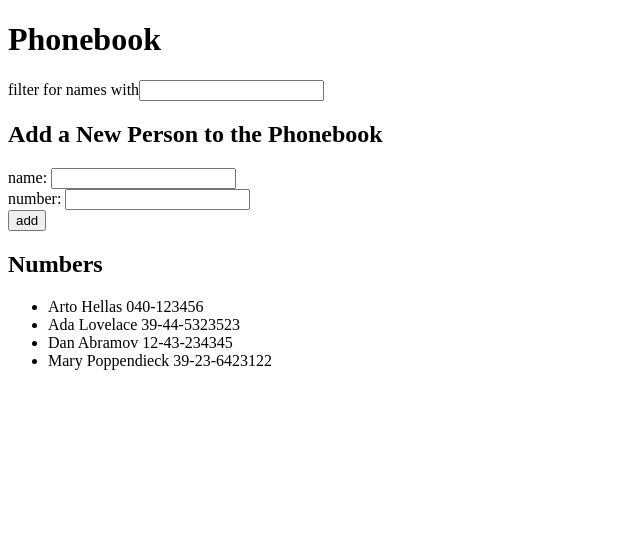
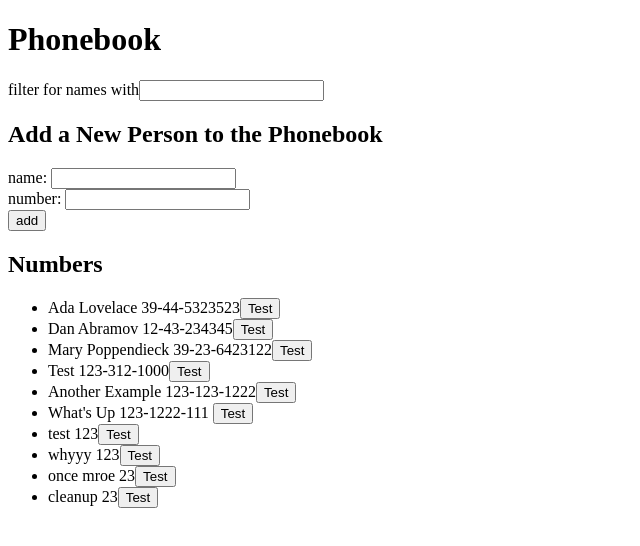
Before and after one commit to PansFortress/fullstackopen, a React (Create React App) app in the folder part2/phonebook/: page / in a window 1280 px wide. Shown: the top 546 px of the page, without its empty margins (0-640 px from the left). Built offline with nearby package versions, Linux system fonts and the light colour scheme; data requests are answered from the project's data file.

Commit message:
Why no work

```diff
--- a/part2/phonebook/db.json
+++ b/part2/phonebook/db.json
@@ -1,10 +1,5 @@
 {
-    "persons":[
-      {
-        "name": "Arto Hellas",
-        "number": "040-123456",
-        "id": 1
-      },
+  "persons": [
     {
       "name": "Ada Lovelace",
       "number": "39-44-5323523",
@@ -19,6 +14,41 @@
       "name": "Mary Poppendieck",
       "number": "39-23-6423122",
       "id": 4
+    },
+    {
+      "name": "Test",
+      "number": "123-312-1000",
+      "id": 5
+    },
+    {
+      "name": "Another Example",
+      "number": "123-123-1222",
+      "id": 6
+    },
+    {
+      "name": "What's Up",
+      "number": "123-1222-111 ",
+      "id": 7
+    },
+    {
+      "name": "test",
+      "number": "123",
+      "id": 9
+    },
+    {
+      "name": "whyyy",
+      "number": "123",
+      "id": 10
+    },
+    {
+      "name": "once mroe",
+      "number": "23",
+      "id": 11
+    },
+    {
+      "name": "cleanup",
+      "number": "23",
+      "id": 12
     }
   ]
 }
--- a/part2/phonebook/src/App.js
+++ b/part2/phonebook/src/App.js
@@ -1,5 +1,6 @@
 import React, { useState, useEffect } from 'react'
 import axios from 'axios'
+import phoneService from './services/phones'
 
 const Filter = props => {
   return (
@@ -28,9 +29,13 @@ const PersonForm = props => {
 
 const Person = props => {
   const person = props.person;
+  const handleClick = props.handleClick;
 
   return(
-    <li>{person.name} {person.number}</li>
+    <li>
+      {person.name} {person.number}
+      <button onClick={handleClick}>Test</button>
+    </li>
   )
 }
 
@@ -41,11 +46,11 @@ const App = () => {
   const [newFilter, setFilter] = useState('')
 
   const effect = () => {
-    axios
-      .get('http://localhost:3001/persons')
-      .then(response => {
-        setPersons(response.data)
-      })
+    phoneService
+    .getAll()
+    .then(initialPhones => {
+      setPersons(initialPhones)
+    })
   }
 
   useEffect(effect, []);
@@ -61,6 +66,11 @@ const App = () => {
   const handleFilter = event => {
     setFilter(event.target.value)
     console.log("Hello");
+  }
+
+  const handlePersonClick = event => {
+    event.persist()
+    console.log(event);
   }
 
 
@@ -81,7 +91,11 @@ const App = () => {
       return;
     }
 
-    setPersons(persons.concat(newPerson));
+    phoneService
+      .create(newPerson)
+      .then(returnedPhone => {
+        setPersons(persons.concat(returnedPhone))
+      });
     setName('');
     setNumber('');
   }
@@ -108,7 +122,10 @@ const App = () => {
             {
               if(person.name.toLowerCase().includes(newFilter.toLowerCase())){
                 return (
-                  <Person key={person.name} person={person}/>
+                  <Person
+                    key={person.name}
+                    person={person}
+                    handleClick={handlePersonClick}/>
                 )}
 
               return null;
--- /dev/null
+++ b/part2/phonebook/src/services/phones.js
@@ -0,0 +1,25 @@
+import axios from 'axios'
+
+const baseUrl = 'http://localhost:3001/persons';
+
+const getAll = () => {
+  const request = axios.get(baseUrl);
+  return request.then(response => response.data)
+}
+
+const create = newObject => {
+  const request = axios.post(baseUrl, newObject)
+  return request.then(response => response.data)
+}
+
+const update = (id, newObject) => {
+  const request = axios.put(`${baseUrl}/${id}`, newObject)
+  return request.then(response => response.data)
+}
+
+const remove = (id) => {
+  const request = axios.delete(`${baseUrl}/${id}`)
+  return request.then(response => response.data)
+}
+
+export default {getAll, create, update, remove}
```
Also changed, not shown: 1 other file (tests, documents, lock files or other folders). Lines whose indentation alone changed are shown as unchanged.
